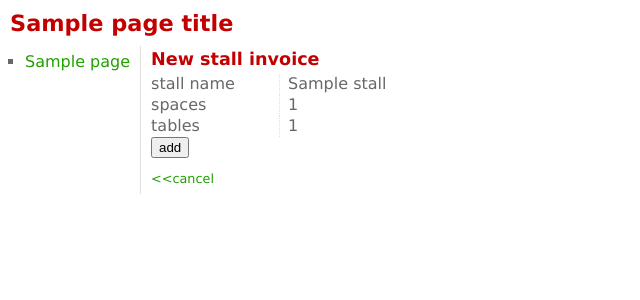
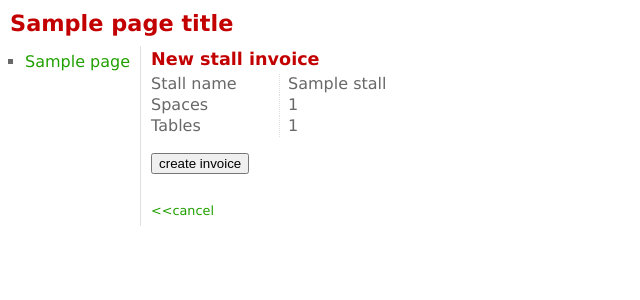
Before and after one commit to gctucker/mrwf, a Django app: template templates/cams/add_invoice.html in a window 1280 px wide. Shown: the top 300 px of the page, without its empty margins (0-640 px from the left). Run offline with Django 3.2, Linux system fonts and the light colour scheme; the template is opened without the code that fills it: most values are stand-ins (such as "Sample title", 1, 10 or a date in 2020).

Commit message:
invoices: review and tweaks
. fix current page in navigation (was sometimes applis ...)
. align label style in add_invoice form (label with capital letter)
. add <<back from add to select and from select to lists
. use current_nav style for current invoice list filter in sub-menu

```diff
--- a/extra/views.py
+++ b/extra/views.py
@@ -697,7 +697,7 @@ def stall_invoice (request, inv_id):
             inv.status = Invoice.BANKED
             inv.save ()
     tpl_vars = {'page_title': 'Stall invoice details', 'inv': inv}
-    add_common_tpl_vars (request, tpl_vars, 'appli')
+    add_common_tpl_vars (request, tpl_vars, 'invoice')
     return render_to_response ('cams/stall_invoice.html', tpl_vars)
 
 @login_required
--- a/templates/cams/add_invoice.html
+++ b/templates/cams/add_invoice.html
@@ -6,13 +6,13 @@
             <form action="{{ px }}cams/invoice/add/{{ stall.id }}/" method="POST">
               {% csrf_token %}
               <table class="apply">
-                <tr><td class="key">stall name</td><td class="value">{{ stall.name }}</td></tr>
-                <tr><td class="key">spaces</td><td class="value">{{ stall.n_spaces }}</td></tr>
-                <tr><td class="key">tables</td><td class="value">{{ stall.n_tables }}</td></tr>{% for field in form %}
+                <tr><td class="key">Stall name</td><td class="value">{{ stall.name }}</td></tr>
+                <tr><td class="key">Spaces</td><td class="value">{{ stall.n_spaces }}</td></tr>
+                <tr><td class="key">Tables</td><td class="value">{{ stall.n_tables }}</td></tr>{% for field in form %}
                 <tr><td class="key">{{ field.label_tag }}</td><td class="value">{{ field.errors }}{{ field }}</td></tr>{% endfor %}
               </table>
-              <input type="submit" value="add" />
+              <p><input type="submit" value="create invoice" /></p>
             </form>
           </div>
-          <div class="cmd"><a href="{{ px }}cams/invoice/">&lt;&lt;cancel</a></div>
+          <div class="cmd"><a href="{{ px }}cams/invoice/select/">&lt;&lt;cancel</a></div>
 {% endblock %}
--- a/templates/cams/invoices.html
+++ b/templates/cams/invoices.html
@@ -4,7 +4,7 @@
 
 {% block browse_header %}
           <p class="sub-menu">{% for f in filters %}
-            {% if f == filter %}{{ f }}{% else %}<a href="?filter={{ f }}">{{ f }}</a>{% endif %}{% if not forloop.last %}&nbsp;|{% endif %}{% endfor %}
+            {% if f == filter %}<span class="current_nav">{{ f }}</span>{% else %}<a href="?filter={{ f }}">{{ f }}</a>{% endif %}{% if not forloop.last %}&nbsp;|{% endif %}{% endfor %}
           </p>
 {% endblock %}
 
--- a/templates/cams/select_stall_invoice.html
+++ b/templates/cams/select_stall_invoice.html
@@ -5,3 +5,6 @@
 {% block browse_it %}
                 <a href="{{ px }}cams/invoice/add/{{ it.id }}/">{{ it.name }}</a>
 {% endblock %}
+
+{% block browse_footer %}
+          <div class="cmd"><a href="{{ px }}cams/invoice/">&lt;&lt;back</a></div>{% endblock %}
```
